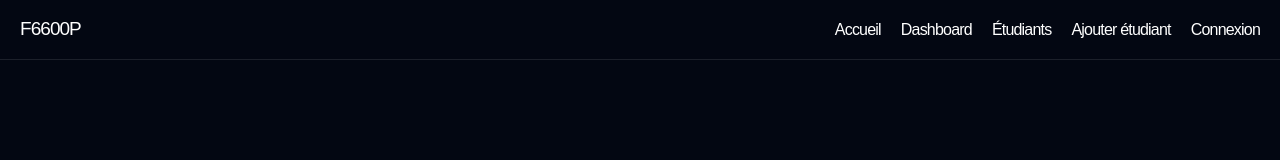
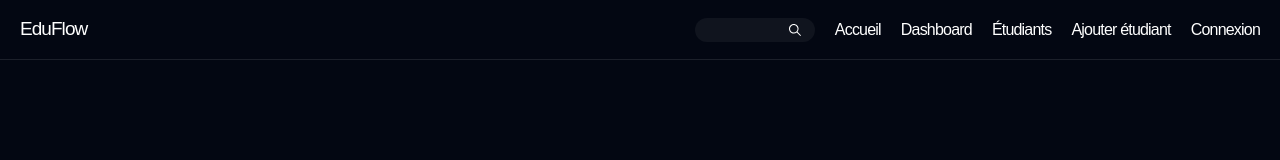
Before and after one commit to Zaami-Stack/Gestion-des-tudiants, a React (Vite) app: page / in a window 1280 px wide. Shown: the top 160 px of the page. Built offline with nearby package versions, Linux system fonts and the light colour scheme; a web font is replaced by a local one.

Commit message:
feat: enhance Header component with search input and improve layout styles

```diff
--- a/src/App.css
+++ b/src/App.css
@@ -13,4 +13,7 @@
 body {
   background-color: #030712;
   margin: 0;
+  padding: 0;
+  box-sizing: border-box;
+  outline: none;
 }
--- a/src/components/Header.jsx
+++ b/src/components/Header.jsx
@@ -2,6 +2,7 @@ import "./Header.css";
 import { RiMenu3Line } from "react-icons/ri";
 import { useState } from "react";
 import { Link, NavLink } from "react-router-dom";
+import { IoIosSearch } from "react-icons/io";
 
 export default function Header() {
   const [isOpen, setIsOpen] = useState(false);
@@ -20,36 +21,47 @@ export default function Header() {
       >
         <button
           onClick={clickHandle}
-          className="menu-button cursor-pointer sm:hidden "
+          className="menu-button cursor-pointer flex md:hidden "
         >
           <RiMenu3Line />
         </button>
 
-        <Link className="font-light flex items-center gap-2 tracking-tighter" to={"/"}>
-          F6600P
+        <Link
+          className="font-light flex items-center gap-2 tracking-tighter"
+          to={"/"}
+        >
+          EduFlow
         </Link>
       </div>
       <nav className="right  flex-1 justify-end hidden md:flex">
         <ul className="flex items-center gap-5 text-[16px] tracking-tighter ">
+          <li className=" relative">
+            <IoIosSearch className=" absolute top-1 left-23" />
+            <input
+              type="text"
+              disabled
+              className="bg-[#10141E] rounded-2xl ps-3 w-30"
+            />
+          </li>
           <li>
             <NavLink
-                className="hover:text-gray-100/90"
-                to={"/"}
+              className="hover:text-gray-100/90 whitespace-nowrap shrink-0"
+              to={"/"}
             >
               Accueil
             </NavLink>
           </li>
           <li>
             <NavLink
-                className="hover:text-gray-100/90"
-                to={"/dashboard"}
+              className="hover:text-gray-100/90 whitespace-nowrap shrink-0"
+              to={"/dashboard"}
             >
               Dashboard
             </NavLink>
           </li>
           <li>
             <NavLink
-              className="hover:text-gray-100/90"
+              className="hover:text-gray-100/90 whitespace-nowrap shrink-0"
               to={"/students"}
             >
               Étudiants
@@ -57,7 +69,7 @@ export default function Header() {
           </li>
           <li>
             <NavLink
-              className="hover:text-gray-100/90"
+              className="hover:text-gray-100/90 whitespace-nowrap shrink-0"
               to={"/students/add"}
             >
               Ajouter étudiant
@@ -65,8 +77,8 @@ export default function Header() {
           </li>
           <li>
             <NavLink
-                className="hover:text-gray-100/90"
-                to={"/login"}
+              className="hover:text-gray-100/90 whitespace-nowrap shrink-0"
+              to={"/login"}
             >
               Connexion
             </NavLink>
```
Also changed, not shown: src/pages/HomePage.jsx (+8 -8 lines).
